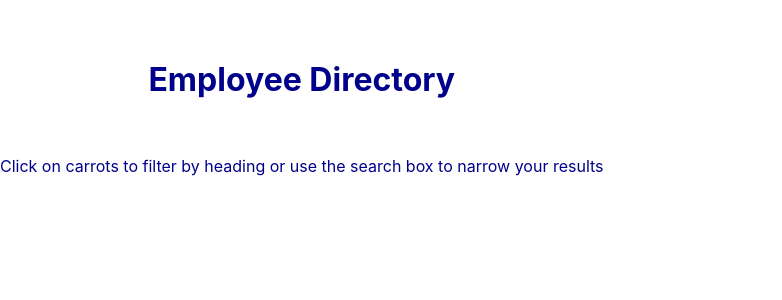
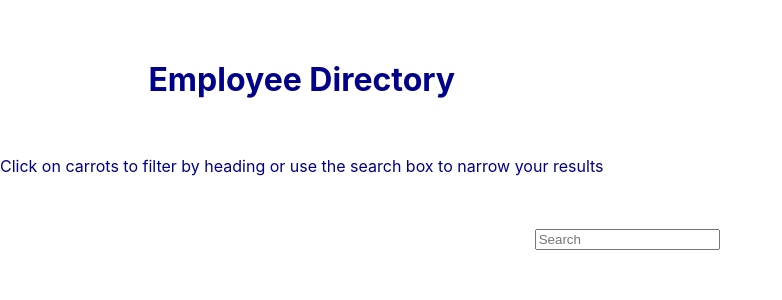
Before and after one commit to abazrafshan/EmployeeDirectory, a React (Create React App) app in the folder reactapplication/: page / in a window 1280 px wide. Shown: the top 300 px of the page, without its empty margins (0-782 px from the left). Built offline with nearby package versions, Linux system fonts and the light colour scheme; the HTML template or start-up script is replaced by a standard one.

Commit message:
Added and styled search bar

```diff
--- a/reactapplication/src/App.js
+++ b/reactapplication/src/App.js
@@ -2,11 +2,14 @@ import React from 'react';
 // import logo from './logo.svg';
 import './App.css';
 import Heading from './components/Heading';
+import SearchForm from './components/SearchForm';
 
 function App() {
   return (
     <div className="">
-      <Heading/>
+      <Heading/><br></br>
+
+      <SearchForm/>
     </div>
   );
 }
--- a/reactapplication/src/components/Heading/style.css
+++ b/reactapplication/src/components/Heading/style.css
@@ -1,12 +1,14 @@
 .heading {
     margin-top: 3%;
-    position: absolute;
+    position: sticky;
     top: 0;
     height: 10%;
     color: darkblue;
     background-size: cover;
-    text-align: center;
-    align-content: center;
+    /* text-align: center;
+    align-content: center; */
+    float: inline-start;
+    vertical-align: middle;
 }
 
 .container-fluid {
--- a/reactapplication/src/components/SearchForm/index.js
+++ b/reactapplication/src/components/SearchForm/index.js
@@ -1,2 +1,22 @@
 import React, { Component } from "react";
 import "./style.css";
+
+function SearchForm(props) {
+    return (
+        <form className="inputcenter">
+            <div className="searchform">
+                <input
+                value = {props.search}
+                onChange={props.handleInputChange}
+                name="employeename"
+                type="text"
+                className="form-control"
+                placeholder="Search"
+                id="employeename"
+                />
+            </div>
+        </form>
+    );
+}
+
+export default SearchForm;
--- a/reactapplication/src/components/SearchForm/style.css
+++ b/reactapplication/src/components/SearchForm/style.css
@@ -0,0 +1,10 @@
+.searchform {
+    position: relative;
+    margin-top: 2%;
+    width: 30%;
+}
+
+.inputcenter {
+    text-align: center;
+    margin-left: 40%;
+}
```
